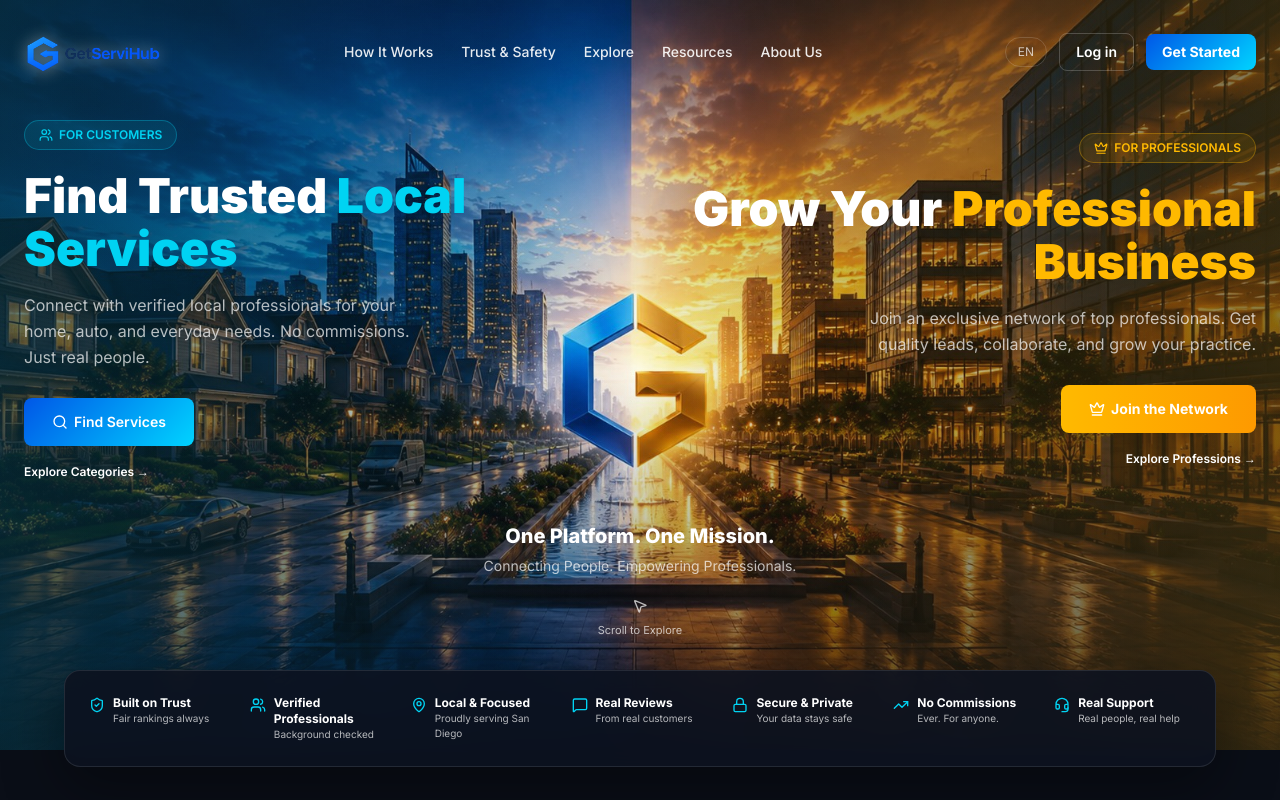
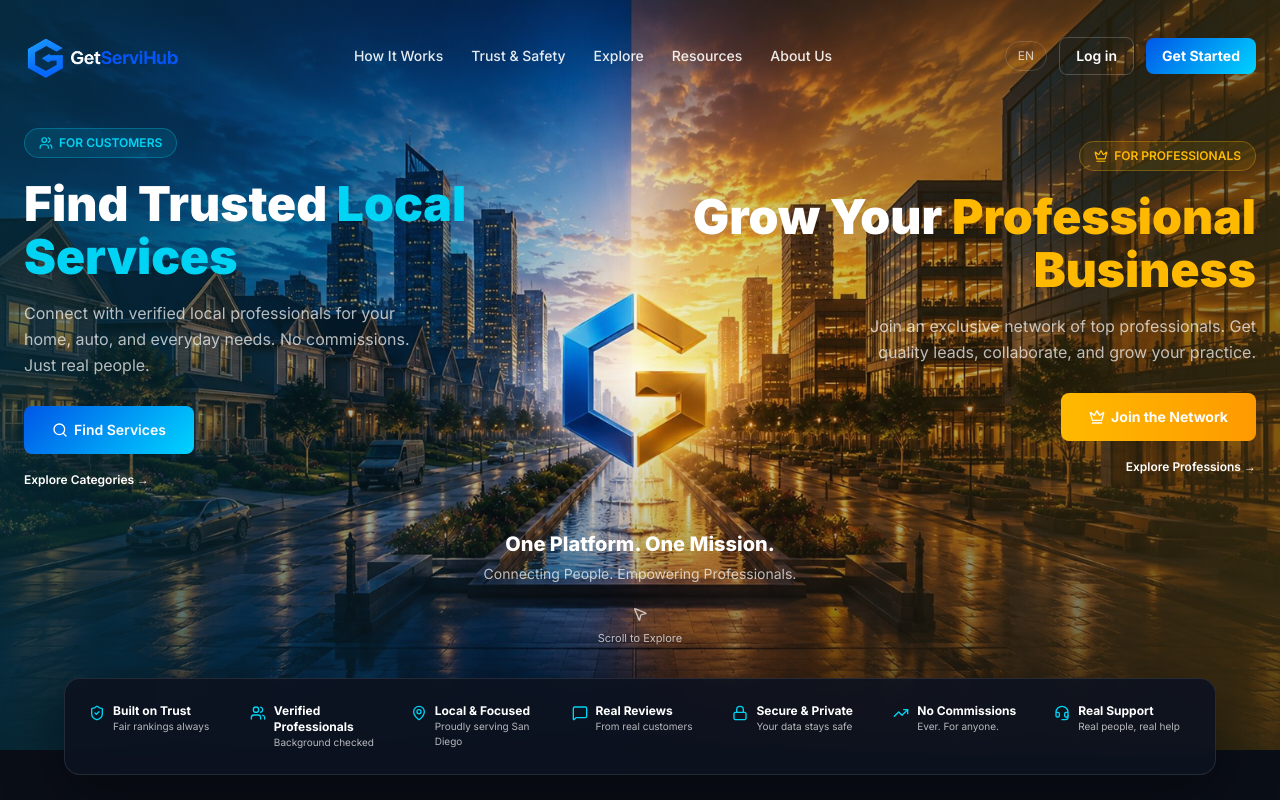
Before and after one commit to getservicehub/Get-service-hub-mvp, a Next.js app: page /gateway in a window 1280 px wide. Shown: the top 800 px of the page. Built offline with nearby package versions, Linux system fonts and the light colour scheme.

Commit message:
Recolor Get text to white directly in logo image, remove blurry CSS glow, enlarge further

```diff
--- a/src/app/gateway/page.tsx
+++ b/src/app/gateway/page.tsx
@@ -14,7 +14,7 @@ export default function GatewayPage() {
 
       <div className="relative z-10 flex items-center justify-between px-6 pt-6 pb-2 max-w-[1400px] mx-auto">
         <Link href="/" className="flex items-center gap-2">
-          <Image src="/gateway-wordmark.png" alt="GetServiHub" width={264} height={107} className="h-14 w-auto drop-shadow-[0_1px_8px_rgba(255,255,255,0.5)]" />
+          <Image src="/gateway-wordmark.png" alt="GetServiHub" width={264} height={107} className="h-16 w-auto" />
         </Link>
         <nav className="hidden lg:flex items-center gap-7 text-sm text-white/90 font-medium">
           <Link href="/how-it-works" className="hover:text-white transition-colors">How It Works</Link>
```
Also changed, not shown: public/gateway-wordmark.png.
